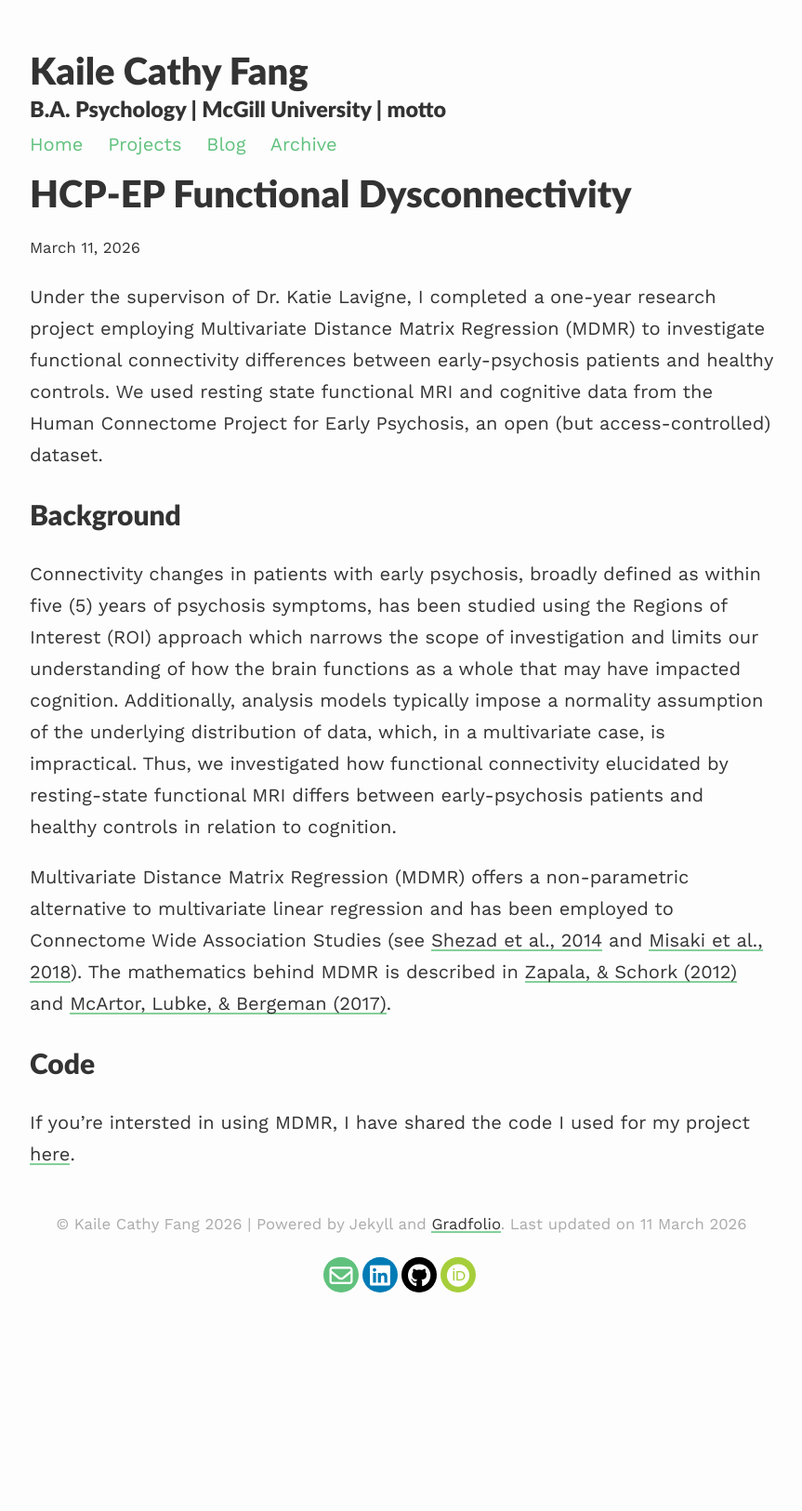
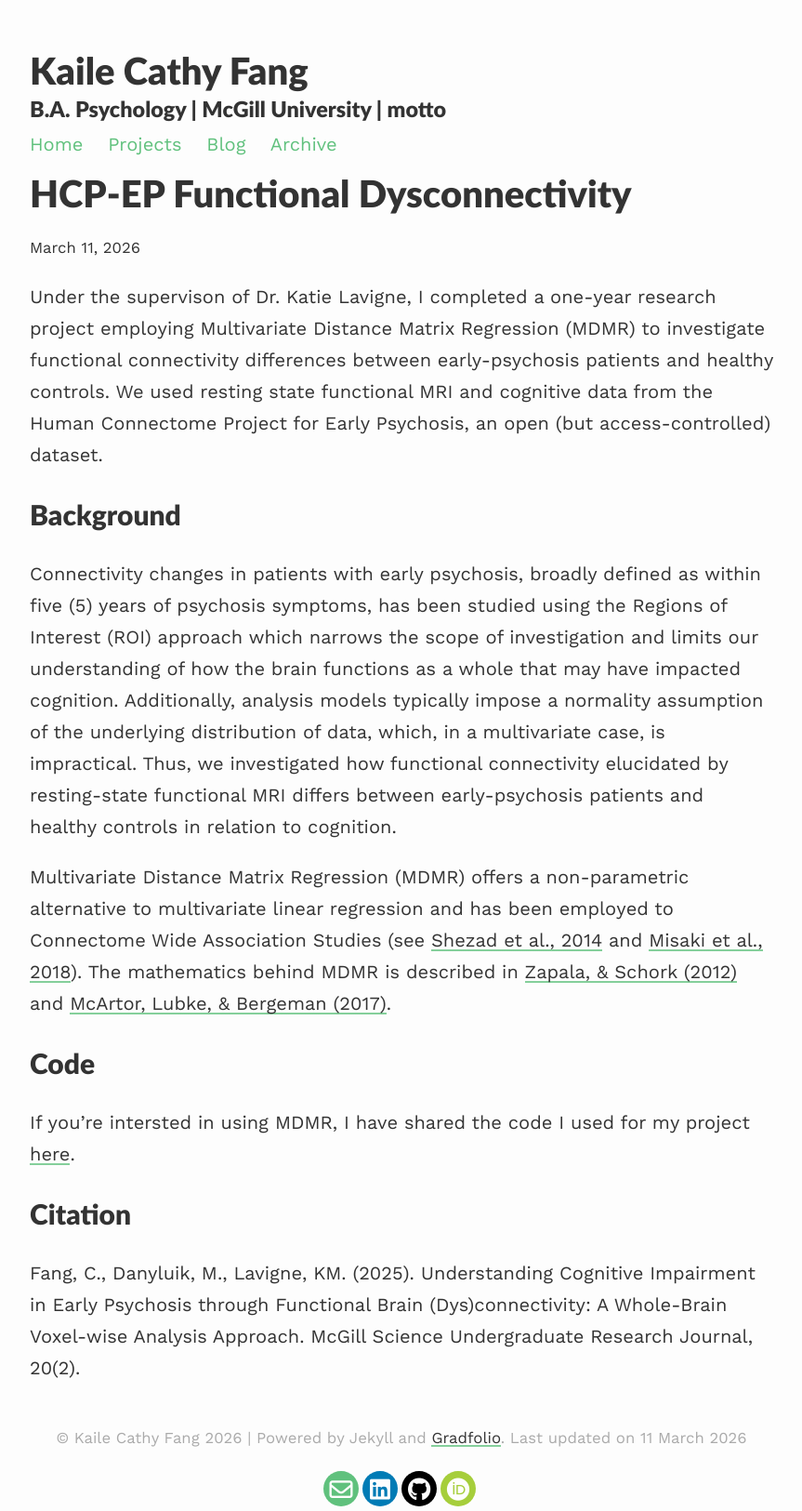
Before and after one commit to fancatfkl/fancatfkl.github.io, a Jekyll site: the page built from _projects/longerProjectTitle.md, in a window 1280 px wide. Shown: the whole page at 93% size, without its empty margins (208-1071 px from the left). Built offline with Jekyll 4.4.1, drawn with Linux system fonts in a browser that asks for light colours; before the commit the page ends 1395 px from its top, so only the background shows below that.

Commit message:
Add citation.
Added citation to the conference abstract.

```diff
--- a/_projects/longerProjectTitle.md
+++ b/_projects/longerProjectTitle.md
@@ -16,3 +16,7 @@ Multivariate Distance Matrix Regression (MDMR) offers a non-parametric alternati
 Code
 ============
 If you're intersted in using MDMR, I have shared the code I used for my project [here](https://github.com/fancatfkl/HCP-EP-functional-dysconnectivity).
+
+Citation
+============
+Fang, C., Danyluik, M., Lavigne, KM. (2025). Understanding Cognitive Impairment in Early Psychosis through Functional Brain (Dys)connectivity: A Whole-Brain Voxel-wise Analysis Approach. McGill Science Undergraduate Research Journal, 20(2).
```
